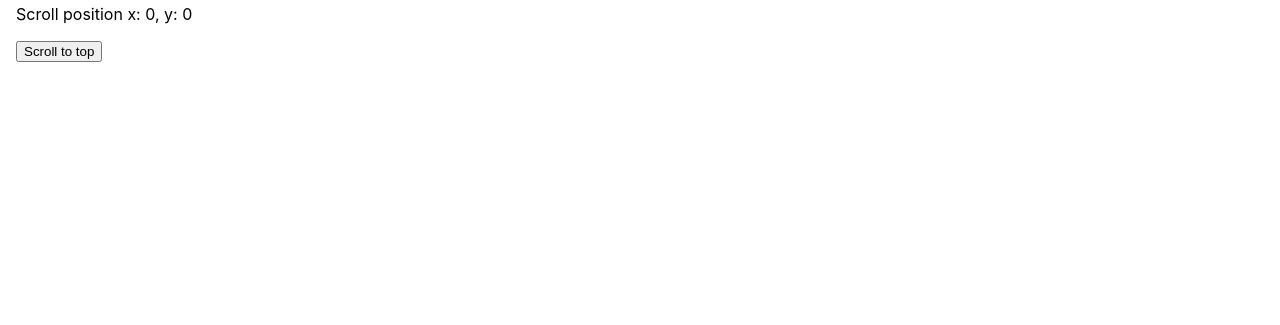
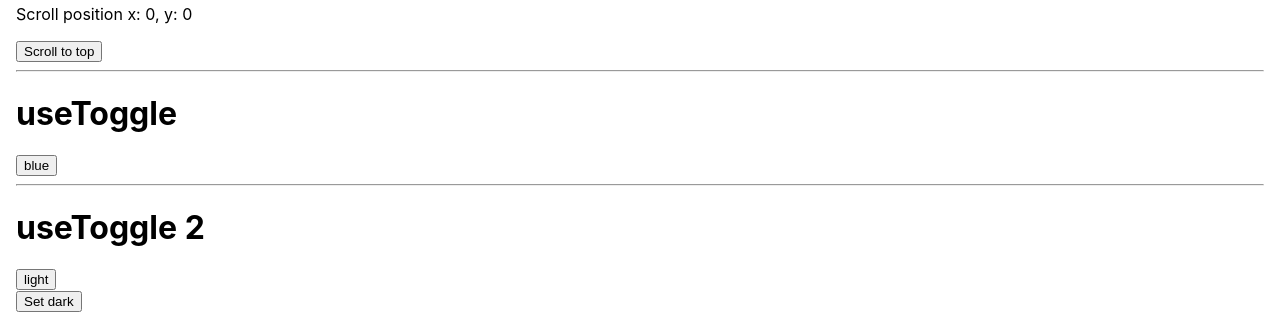
Before and after one commit to Bellusfennec/study-react, a React (Create React App) app: page / in a window 1280 px wide. Shown: the part 601-926 px from the top of the page. Before the commit the page ends 800 px from the top, so only its background shows below. Built offline with nearby package versions, Linux system fonts and the light colour scheme; no server answers; the HTML template or start-up script is replaced by a standard one.

Commit message:
refactor: :sparkles: create hook useToggle

```diff
--- a/src/App/index.tsx
+++ b/src/App/index.tsx
@@ -1,6 +1,8 @@
 import DemoFetch from "../components/ui/DemoFetch";
 import DemoHover from "../components/ui/DemoHover";
 import DemoLocalStorage from "../components/ui/DemoLocalStorage";
+import DemoToggle from "../components/ui/DemoToggle";
+import DemoToggleSecond from "../components/ui/DemoToggleSecond";
 import DemoViewportSize from "../components/ui/DemoViewportSize";
 import DemoWindowScroll from "../components/ui/DemoWindowScroll";
 
@@ -21,6 +23,12 @@ function App() {
       <hr />
       <h1>useWindowScroll</h1>
       <DemoWindowScroll />
+      <hr />
+      <h1>useToggle</h1>
+      <DemoToggle />
+      <hr />
+      <h1>useToggle 2</h1>
+      <DemoToggleSecond />
     </div>
   );
 }
--- /dev/null
+++ b/src/components/ui/DemoToggle.tsx
@@ -0,0 +1,9 @@
+import useToggle from "../../hooks/useToggle";
+
+const DemoToggle = () => {
+  const [value, toggle] = useToggle(["blue", "orange", "cyan", "teal"]);
+
+  return <button onClick={() => toggle()}>{value}</button>;
+};
+
+export default DemoToggle;
--- /dev/null
+++ b/src/components/ui/DemoToggleSecond.tsx
@@ -0,0 +1,15 @@
+import useToggle from "../../hooks/useToggle";
+
+const DemoToggleSecond = () => {
+  const [value, toggle] = useToggle(["light", "dark"]);
+
+  return (
+    <>
+      <button onClick={() => toggle()}>{value}</button>
+      <br />
+      <button onClick={() => toggle("dark")}>Set dark</button>
+    </>
+  );
+};
+
+export default DemoToggleSecond;
--- /dev/null
+++ b/src/hooks/useToggle.tsx
@@ -0,0 +1,31 @@
+import { useState } from "react";
+
+type Data = boolean | string[];
+
+const useToggle = (data: Data) => {
+  const [value, setValue] = useState<any>(() => initialState(data));
+
+  function initialState(data: Data) {
+    if (typeof data === "boolean") {
+      return data;
+    } else if (Array.isArray(data)) {
+      return data[0];
+    }
+  }
+
+  const toggle = (newValue?: any) => {
+    if (typeof data === "boolean") {
+      setValue((state: any) => (newValue ? newValue : !state));
+      return;
+    } else if (Array.isArray(data)) {
+      const index = data.findIndex((item: any) => item === value);
+      const nextValue = data[index + 1] ? data[index + 1] : data[0];
+      setValue(() => (newValue ? newValue : nextValue));
+      return;
+    }
+  };
+
+  return [value, toggle];
+};
+
+export default useToggle;
```
